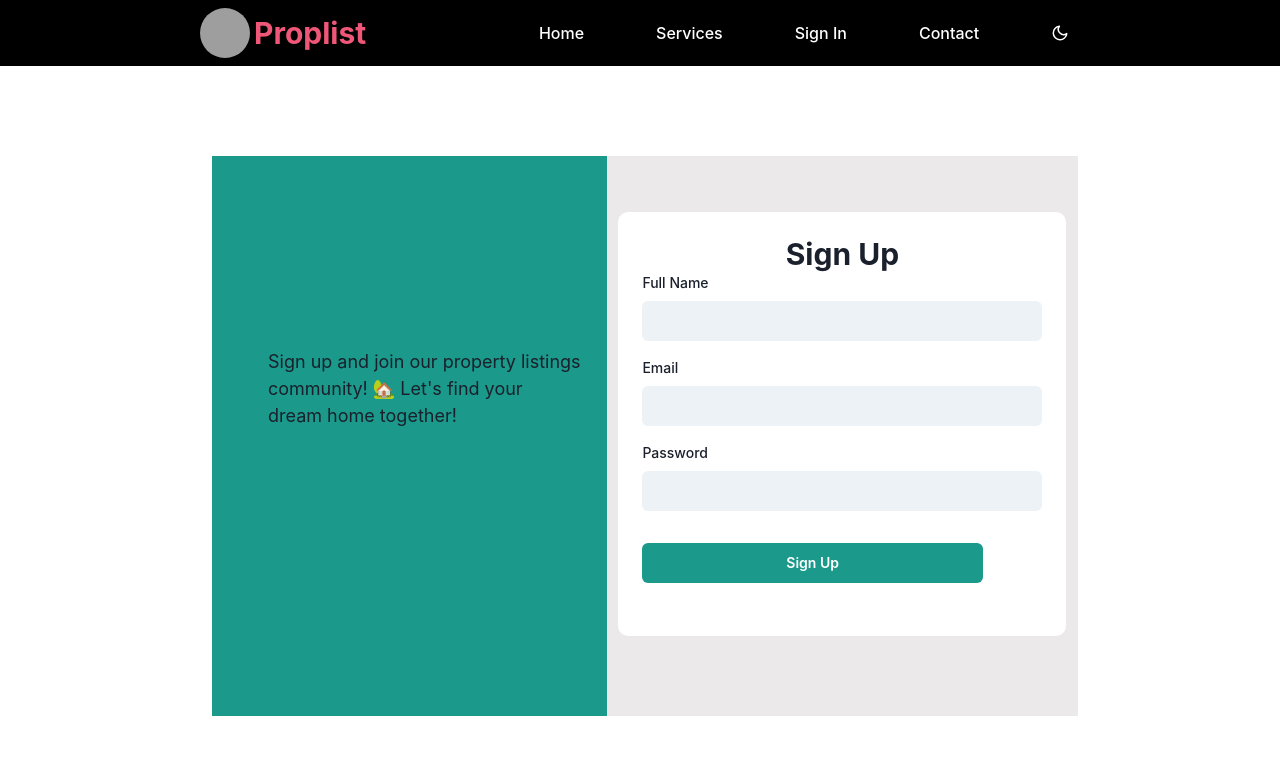
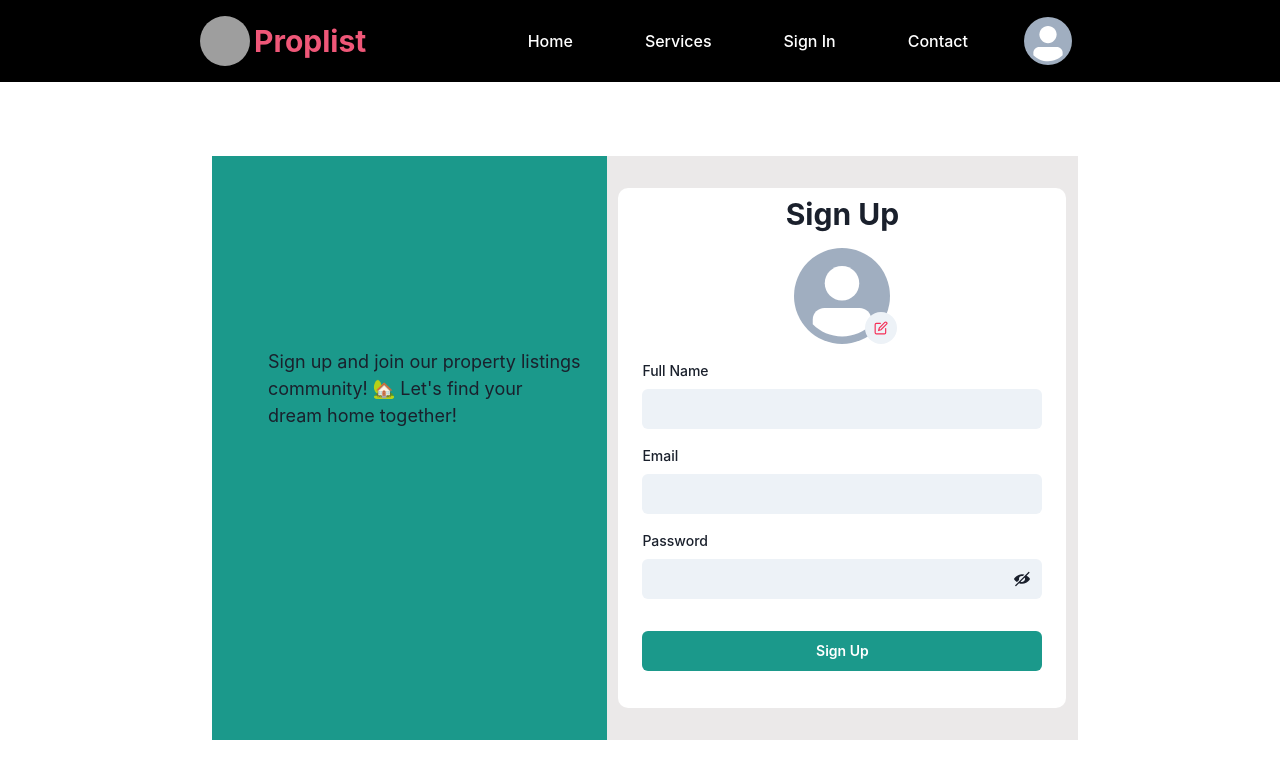
Before and after one commit to Mariam-Senzia/Proplist, a React (Vite) app in the folder client/: page /signup in a window 1280 px wide. Shown: the top 778 px of the page. Built offline with nearby package versions, Linux system fonts and the light colour scheme; no server answers; grey boxes are pictures that could not be loaded.

Commit message:
Modified Database Url

```diff
--- a/client/src/App.jsx
+++ b/client/src/App.jsx
@@ -12,6 +12,7 @@ import Services from './pages/Services';
 import theme from './components/home/Theme';
 import Contact from './pages/Contact';
 import SubmitFormMessage from './components/submitform/SubmitFormMessage';
+import UserProfile from './components/home/UserProfile';
 
 
 function App() {
@@ -59,6 +60,8 @@ function App() {
 
             <Route path="/SubmitFormMessage" element={<SubmitFormMessage />}/>
 
+            <Route path='/UserProfile' element={<UserProfile />} />
+
           </Routes>
         </Box>
 
--- a/client/src/components/home/AboutUs.jsx
+++ b/client/src/components/home/AboutUs.jsx
@@ -76,17 +76,17 @@ const AboutUs = ({properties}) => {
         </Box>
 
         {/* properties display */}
-        <Grid templateColumns={{ base: '1fr', md: 'repeat(3, 1fr)', xl: 'repeat(3, 1fr)' }} gap={{base:'3rem', md:'',lg:'',xl:'5'}} marginLeft={{base:'-1rem', md:'8rem',lg:'9.5rem',xl:'10rem'}} className='prop-card' marginBottom="4rem" marginTop="4rem" width={{base:'', md:'',lg:'60rem',xl:'69rem'}}>
+        <Grid templateColumns={{ base: '1fr', md: 'repeat(3, 1fr)', xl: 'repeat(3, 1fr)' }} gap={{base:'3rem', md:'',lg:'3rem',xl:'5'}} marginLeft={{base:'-1rem', md:'8rem',lg:'9rem',xl:'10rem'}} className='prop-card' marginBottom="4rem" marginTop="4rem" width={{base:'', md:'',lg:'',xl:'69rem'}}>
             {properties.slice(8,12).map((prop) => {
                 return <GridItem key={prop.id}>
-                    <Card width={{base:'19.7rem', md:'30rem',lg:'38rem',xl:'22rem'}} height={{base:'24rem', md:'49rem',lg:'',xl:'28rem'}} className='all-cards' borderWidth={'1px'} borderColor={'#EAEBEB'} textAlign={'center'} >
+                    <Card width={{base:'19.7rem', md:'60rem',lg:'20rem',xl:'22rem'}} height={{base:'24rem', md:'49rem',lg:'',xl:'28rem'}} className='all-cards' borderWidth={'1px'} borderColor={'#EAEBEB'} textAlign={'center'} >
                     <CardBody>
                       <Link to={`/PropertyDetails/${prop.title}`}>
                         <Image
                         src={prop.image_url}
                         alt='Green double couch with wooden legs'
                         borderRadius='lg'
-                        width={{base:'520px', md:'',lg:'',xl:'300px'}}
+                        width={{base:'520px', md:'',lg:'10px',xl:'300px'}}
                         height={{base:'150px', md:'360px',lg:'',xl:'200px'}}
                         objectFit='cover'
                         />
--- a/client/src/components/home/Navbar.jsx
+++ b/client/src/components/home/Navbar.jsx
@@ -1,14 +1,15 @@
 import React from 'react';
-import { Box, Flex, Heading, Button, IconButton, Spacer, useColorMode, Text, useDisclosure,Drawer, DrawerOverlay,DrawerHeader, DrawerContent, DrawerBody, DrawerCloseButton} from '@chakra-ui/react';
+import { Box, Flex, Heading, Button, IconButton, Spacer, useColorMode, Text, useDisclosure,Drawer, DrawerOverlay,DrawerHeader, DrawerContent, DrawerBody, DrawerCloseButton,Avatar} from '@chakra-ui/react';
 import { Link } from 'react-router-dom';
 import { FiMoon, FiSun, FiMenu } from 'react-icons/fi';
+import ProfileModal from './ProfileModal';
 
 const Navbar = () => {
     const { colorMode, toggleColorMode } = useColorMode();
     const {isOpen, onOpen, onClose} = useDisclosure();
 
     return (
-        <Box bg="black" color="white" py={2} px={10} w="100%" position="fixed" zIndex="100" top="0" left="0" right="0">
+        <Box bg="black" color="white" py={4} px={10} w="100%" position="fixed" zIndex="100" top="0" left="0" right="0">
             <Flex justify="space-between" align="center">
                 {/* Logo and Title */}
               <Link to='/'>
@@ -48,16 +49,19 @@ const Navbar = () => {
                         </Text>
                     </Link>
                     <Link to="/contact" style={{ textDecoration: 'none' }}>
-                        <Text variant="ghost" color="#white" fontWeight="500" ml={4} className='contact' _hover={{ color: '#EF5778' }} marginRight="3.8rem" fontSize={{base:'',md:'2rem',lg:'',xl:'1rem'}}>
+                        <Text variant="ghost" color="#white" fontWeight="500" ml={4} className='contact' _hover={{ color: '#EF5778' }} marginRight="3.5rem" fontSize={{base:'',md:'2rem',lg:'',xl:'1rem'}}>
                             Contact
                         </Text>
                     </Link>
 
+                    {/* <Avatar mr='0.5rem' size='md'/> */}
+                    <ProfileModal />
+
                     {/* Spacer to add space between links and buttons */}
-                    <Spacer />
+                    {/* <Spacer /> */}
 
                     {/* Dark Mode Toggle Button */}
-                    <IconButton
+                    {/* <IconButton
                         aria-label="Toggle dark mode"
                         icon={colorMode === 'dark' ? <FiSun /> : <FiMoon />}
                         variant="ghost"
@@ -66,7 +70,7 @@ const Navbar = () => {
                         onClick={toggleColorMode}
                         _hover={{ color : "#EF5778" }}
                         className='toggle'
-                    />
+                    /> */}
                 </Flex>
 
                     {/* Hamburger menu for smaller screens */}
--- /dev/null
+++ b/client/src/components/home/ProfileModal.jsx
@@ -0,0 +1,43 @@
+import React from "react";
+import {Modal,ModalOverlay,ModalContent,ModalFooter,ModalBody,ModalCloseButton,useDisclosure,Avatar,Button,Text,Divider,Flex} from '@chakra-ui/react'
+import { FiLogOut } from "react-icons/fi";
+// import { Link } from "react-router-dom";
+import { useNavigate } from "react-router-dom";
+
+const ProfileModal = () => {
+    const { isOpen, onOpen, onClose } = useDisclosure();
+    const navigate = useNavigate();
+
+    const handleProfile = () => {
+        onClose();
+        navigate('/UserProfile')
+    }
+
+    return (
+        <>
+        <Avatar onClick={onOpen} mr='0.5rem' size='md'/>
+
+        <Modal isOpen={isOpen} onClose={onClose}>
+        <ModalOverlay />
+        <ModalContent mr='-59rem' mt='5rem' width='11vw' height='18vh'>
+
+            <Flex mt='1.5rem' ml='1rem' mb='1rem' onClick={handleProfile}>
+                <Avatar size='sm' bgColor="#F52F57"/>
+                <Text ml='0.5rem' fontSize={'1.2rem'}>Profile</Text>
+            </Flex>
+
+            <Divider borderWidth='1px' width={''}/>
+
+            <Flex mt='1rem' mb='-1.5rem' ml='1.2rem'>
+                <FiLogOut size='1.5rem' color="#F52F57"/>
+                <Text ml='0.5rem'  fontSize={'1.2rem'}>Sign Out</Text>
+            </Flex>
+
+
+        </ModalContent>
+        </Modal>
+
+        </>
+    )
+}
+export default ProfileModal;
--- a/client/src/components/signin/up/SignUp.jsx
+++ b/client/src/components/signin/up/SignUp.jsx
@@ -13,8 +13,13 @@ import {
   AlertDescription,
   Flex,
   Text,
+  InputGroup,
+  InputRightElement,
+  Avatar,
+  IconButton
 } from '@chakra-ui/react';
 import { Link,useNavigate } from 'react-router-dom';
+import { ViewIcon,ViewOffIcon, EditIcon } from '@chakra-ui/icons';
 
 
 const SignUp = () => {
@@ -25,8 +30,14 @@ const SignUp = () => {
   });
   const [alertStatus, setAlertStatus] = useState(false)
   const [alertMessage, setalertMessage] = useState('');
+  const [passwordVisible, setPasswordVisible] = useState(false)
   const navigate = useNavigate();
 
+
+  // Password Visibility
+  const handlePassword = () => {
+    setPasswordVisible(!passwordVisible)
+  }
 
   // input change
   const handleInputChange = (e) => {
@@ -82,7 +93,7 @@ const SignUp = () => {
    </Box>
    </Box>
 <Flex>
-   <Box display={{base:'none',md:'flex',lg:'flex',xl:'flex'}} bgColor="#1B998B" mt={{base:'5rem',md:'',lg:'3rem',xl:"5rem"}} width={{base:'75.4vw',md:'80vw',lg:'80vh',xl:"35vw"}} ml={{base:'rem',md:'2rem',lg:'1rem',xl:"10rem"}}  height={{base:'22vh',md:'20vh',lg:'80vh',xl:"70vh"}}>
+   <Box display={{base:'none',md:'flex',lg:'flex',xl:'flex'}} bgColor="#1B998B" mt={{base:'5rem',md:'',lg:'3rem',xl:"5rem"}} width={{base:'75.4vw',md:'80vw',lg:'80vh',xl:"35vw"}} ml={{base:'rem',md:'2rem',lg:'1rem',xl:"10rem"}}  height={{base:'22vh',md:'20vh',lg:'80vh',xl:"73vh"}}>
             <Link to='/'>
                     {/* <Flex align="center" marginLeft={{base:'6rem',md:'10rem',lg:'5rem',xl:"6rem"}} p="3.5rem" mt={{base:'-3rem',md:'0rem',lg:'',xl:"1rem"}} >
                         <img
@@ -108,15 +119,21 @@ const SignUp = () => {
                 </Text>
         </Box>
 
-    <Box  height={{base:'75vh',md:'52vh',lg:'80vh',xl:"70vh"}} mt={{base:'4rem',md:'19.7rem',lg:'3rem',xl:"5rem"}} ml={{base:'rem',md:'-41rem',lg:'0rem',xl:"-3.3rem"}} width={{base:'90vw',md:'80vw',lg:'46vw',xl:"40%"}} bgColor="#EBE9E9" display='flex'>
+    <Box  height={{base:'75vh',md:'52vh',lg:'80vh',xl:"73vh"}} mt={{base:'4rem',md:'19.7rem',lg:'3rem',xl:"5rem"}} ml={{base:'rem',md:'-41rem',lg:'0rem',xl:"-3.3rem"}} width={{base:'90vw',md:'80vw',lg:'46vw',xl:"40%"}} bgColor="#EBE9E9" display='flex'>
 
-      <Box maxW={{base:'',md:'',lg:'',xl:"md"}} mx="auto" p={6} bgColor='white' width={{base:'90%',md:'75vw',lg:'40vw',xl:"100%"}} mt={{base:'3rem',md:'',lg:'2rem',xl:"3.5rem"}} mb='8.5rem' ml={{base:'',md:'',lg:'',xl:""}} borderRadius='10px' height={{base:'60vh',md:'40vh',lg:'70vh',xl:"53vh"}}>
-          <Heading as="h2" size="lg" color="" textAlign="center" marginTop="rem">
+      <Box maxW={{base:'',md:'',lg:'',xl:"md"}} mx="auto" p={6} bgColor='white' width={{base:'90%',md:'75vw',lg:'40vw',xl:"100%"}} mt={{base:'3rem',md:'',lg:'2rem',xl:"rem"}} mb='8.5rem' ml={{base:'',md:'',lg:'',xl:""}} borderRadius='10px' height={{base:'60vh',md:'40vh',lg:'70vh',xl:"65vh"}}>
+          <Heading as="h2" size="lg" color="" textAlign="center" marginTop="-1rem">
           Sign Up
           </Heading>
+
+          <Flex>
+            <Avatar size='xl' ml='9.5rem' mt='1rem' name={formData.name}/>
+            <IconButton icon={<EditIcon color='#F52F57'/>} borderRadius='50px' mt='5rem' ml='-1.6rem' zIndex='1' size='sm'/>
+          </Flex>
+
         <form onSubmit={handleSubmit} autoComplete='off'>
           <Stack spacing={4}>
-            <FormControl>
+            <FormControl mt='1rem'>
               <FormLabel fontSize={{base:'',md:'lg',lg:'',xl:"sm"}}>Full Name</FormLabel>
               <Input
                 type="text"
@@ -144,8 +161,10 @@ const SignUp = () => {
 
             <FormControl>
               <FormLabel fontSize={{base:'',md:'lg',lg:'',xl:"sm"}}>Password</FormLabel>
+              <InputGroup>
+
                 <Input
-                type="password"
+                  type={passwordVisible ? 'text' : 'password'}
                   name="password"
                   value={formData.password}
                   onChange={handleInputChange}
@@ -153,10 +172,14 @@ const SignUp = () => {
                   variant="filled"
                   bg="gray.100"
                 />
+                <InputRightElement onClick={handlePassword}>
+                  {passwordVisible ? <ViewIcon /> : <ViewOffIcon />}
+                </InputRightElement>
+              </InputGroup>
             </FormControl>
 
 
-            <Button type="submit" colorScheme="#FF859B" variant="solid" mt='1rem' width={{base:'',md:'',lg:'20rem',xl:"26.6vw"}} bgColor="#1B998B" fontSize={{base:'',md:'lg',lg:'',xl:"sm"}} >
+            <Button type="submit" colorScheme="#FF859B" variant="solid" mt='1rem' maxwidth={{base:'',md:'',lg:'20rem',xl:"26.6vw"}} bgColor="#1B998B" fontSize={{base:'',md:'lg',lg:'',xl:"sm"}} >
               Sign Up
             </Button>
 
--- a/client/src/pages/Home.jsx
+++ b/client/src/pages/Home.jsx
@@ -22,7 +22,7 @@ const Home = ({properties}) => {
       minHeight={{base:'70vh', sm:'', md:'120vh',lg:'130vh', xl:'70vh'}}
       className='home-image'
       // filter="brightness(50%)"
-      width={{base:'105vw', sm:'', md:'237vw',lg:'201.5vw', xl:'100vw'}}
+      width={{base:'105vw', sm:'', md:'237vw',lg:'202vw', xl:'100vw'}}
     >
 
       {/* Background image layer */}
@@ -39,7 +39,7 @@ const Home = ({properties}) => {
       /> */}
 
        {/* Welcome message */}
-       <Box p={{base:'1.5', md:'7',lg:'4',xl:'2'}} className='welcome-text' mt={{base:'7rem', md:'28rem',lg:'14rem',xl:'10rem'}} mb="8rem" textAlign={'center'} color='' bgColor='white' borderRadius='10px' ml={{base:'5.5rem', md:'40rem',lg:'47rem',xl:'35rem'}} width={{base:'60vw', md:'80vw',lg:'30%',xl:'30vw'}} height={{base:'30vh', md:'38vh',lg:'48vh',xl:'30vh'}}>
+       <Box p={{base:'1.5', md:'7',lg:'4',xl:'2'}} className='welcome-text' mt={{base:'7rem', md:'28rem',lg:'14rem',xl:'10rem'}} mb="8rem" textAlign={'center'} color='' bgColor='white' borderRadius='10px' ml={{base:'5.5rem', md:'40rem',lg:'47rem',xl:'35rem'}} width={{base:'60vw', md:'80vw',lg:'30%',xl:'30vw'}} height={{base:'30vh', md:'38vh',lg:'30vh',xl:'30vh'}}>
           <Heading as="h2" size={{base:'md', md:'xl',lg:'xl',xl:'xl'}} mt='1rem' mb='0.5rem' className='welcome'>
               Welcome to PropList!
           </Heading>
--- a/client/src/pages/SignIn.jsx
+++ b/client/src/pages/SignIn.jsx
@@ -12,9 +12,13 @@ import {
   AlertIcon,
   AlertTitle,
   AlertDescription,
-  Flex
+  Flex,
+  InputGroup,
+  InputRightElement,
+  IconButton
 } from '@chakra-ui/react';
 import { Link, useNavigate } from 'react-router-dom';
+import { ViewOffIcon, ViewIcon } from '@chakra-ui/icons';
 
 const SignIn = () => {
   const [formData, setFormData] = useState({
@@ -23,7 +27,14 @@ const SignIn = () => {
   });
   const navigate = useNavigate();
   const [alertStatus, setAlertStaus] = useState(false);
-  const [alertMessage, setalertMessage] = useState('')
+  const [alertMessage, setalertMessage] = useState('');
+  const [passwordVisible, setPasswordVisible] = useState(false);
+
+
+  //password visibility
+  const handleShowPassword = () => {
+    setPasswordVisible(!passwordVisible)
+  }
 
   // input change
   const handleInputChange = (e) => {
@@ -146,16 +157,28 @@ const SignIn = () => {
             >
               Password
             </FormLabel>
+           <InputGroup>
               <Input
-              type="password"
+                type={passwordVisible ? 'text' : "password"}
                 name="password"
                 value={formData.password}
                 onChange={handleInputChange}
                 required
               />
+
+              <InputRightElement onClick={handleShowPassword}>
+                { passwordVisible ? <ViewIcon /> : <ViewOffIcon />}
+                {/* <IconButton
+                  onClick={handleShowPassword}
+                  icon={passwordVisible ? <ViewIcon /> : <ViewOffIcon /> }
+                /> */}
+              </InputRightElement>
+
+            </InputGroup>
+
           </FormControl>
 
-          <Button type="submit" colorScheme="#EF5778" width={{base:'',md:'',lg:'20rem',xl:"25.7vw"  }} mt="1rem" bgColor={'#1B998B'} fontSize={{base:'',md:'lg',lg:'',xl:"sm"}}>
+          <Button type="submit" colorScheme="#EF5778" maxwidth={{base:'',md:'',lg:'15rem',xl:"25.7vw"  }} mt="1rem" bgColor={'#1B998B'} fontSize={{base:'',md:'lg',lg:'',xl:"sm"}}>
             Sign In
           </Button>
 
```
Also changed, not shown: client/src/components/home/UserProfile.jsx (added, +11 -0 lines), 8 other files (tests, documents, lock files or other folders). Lines whose indentation alone changed are shown as unchanged.
